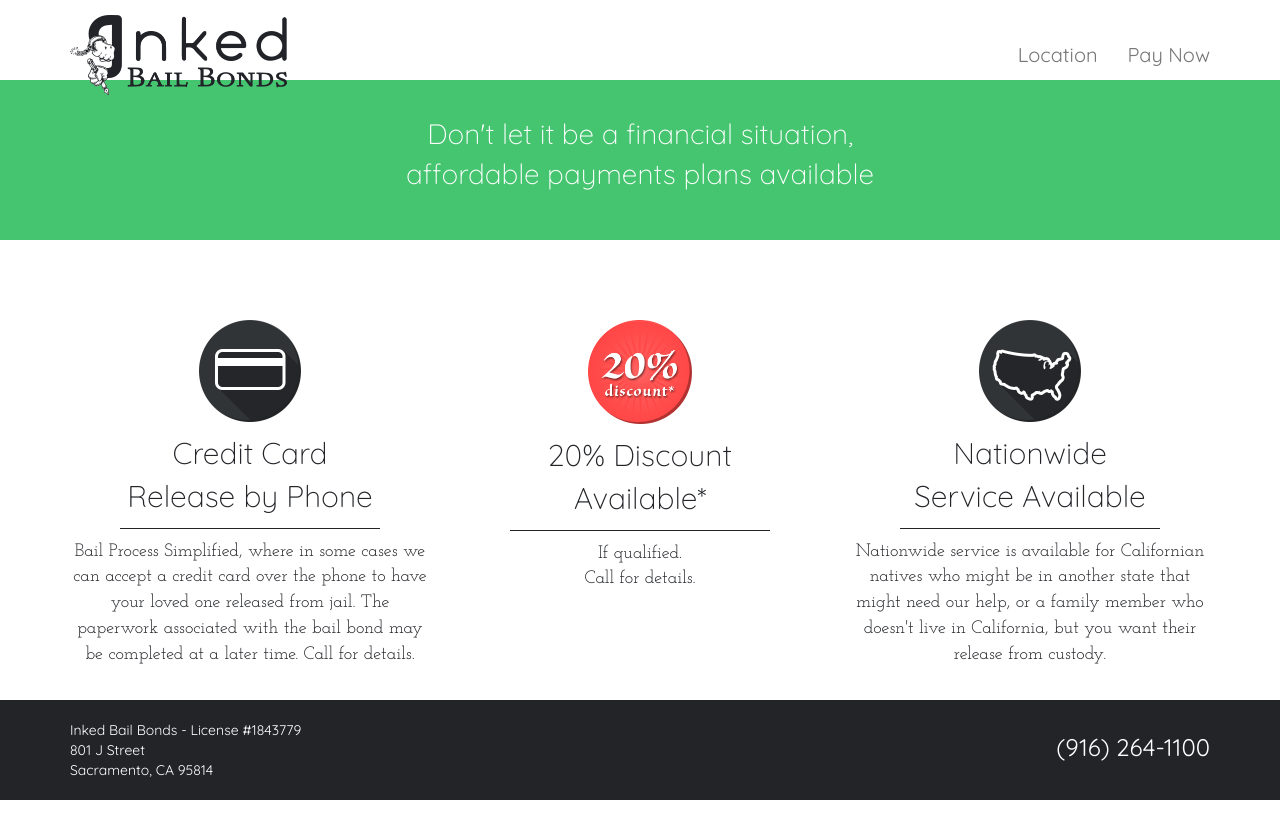
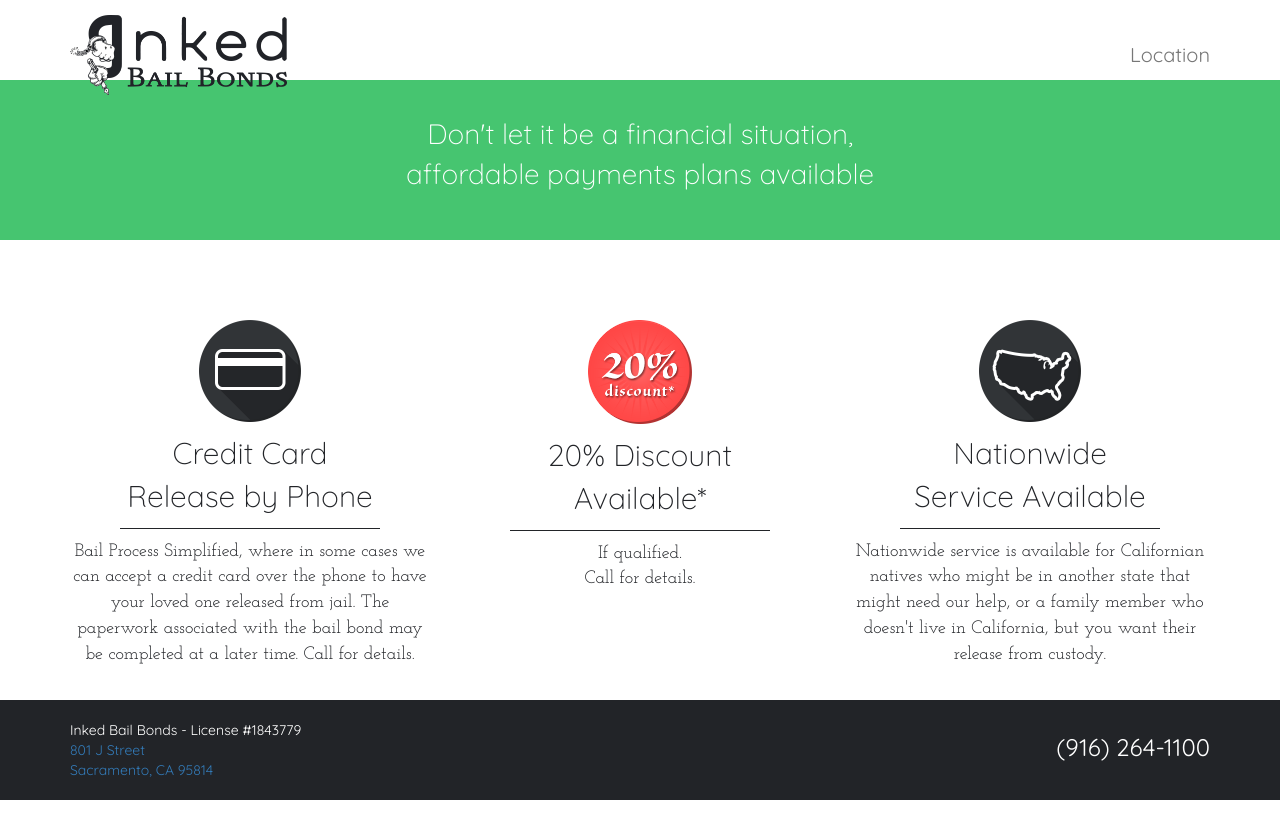
Before and after one commit to maraneric/inked, a plain HTML site: page index.html in a window 1280 px wide. Drawn offline with nearby package versions, Linux system fonts and the light colour scheme.

Commit message:
Updated location & address to link to google maps

```diff
--- a/index.html
+++ b/index.html
@@ -39,8 +39,8 @@
             </div>
             <div class="navbar-collapse collapse">
               <ul class="nav navbar-nav navbar-right">
-                <li><a href="/index.html">Location</a></li>
-                <li><a href="/index.html">Pay Now</a></li>
+                <li><a href="http://maps.google.com/?q=801%20J%20Street,%20Sacramento,%20CA%2095814">Location</a></li>
+                <!--<li><a href="/index.html">Pay Now</a></li>-->
               </ul>
             </div><!--/.nav-collapse -->
           </div>
@@ -96,8 +96,8 @@
         <div class="row">
             <div class="col-sm-3 address">
                 Inked Bail Bonds - License #1843779<br/>
-                801 J Street<br/>
-                Sacramento, CA 95814
+                <a href="http://maps.google.com/?q=801%20J%20Street,%20Sacramento,%20CA%2095814">801 J Street<br/>
+                Sacramento, CA 95814</a>
             </div>
             <div class="col-sm-3 col-sm-offset-6 phone">
                 (916) 264-1100
```
